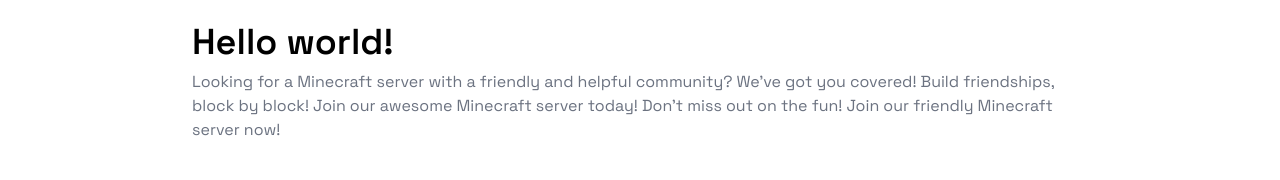
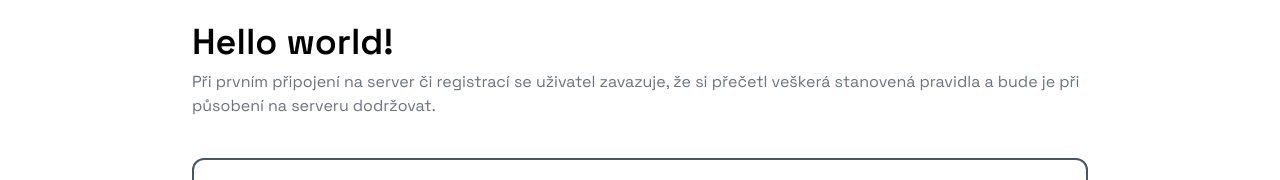
Before and after one commit to DejFcoder/LOP-MC-ntb, a React (Vite) app in the folder mc-server/: page /rules in a window 1280 px wide. Shown: the part 156-336 px from the top of the page. Built offline with nearby package versions, Linux system fonts and the light colour scheme.

Commit message:
some little changes

```diff
--- a/mc-server/public/locales/cz/translation.json
+++ b/mc-server/public/locales/cz/translation.json
@@ -1,5 +1,5 @@
 {
   "heading": "Hele vole",
-  "desc": "Hledáte Minecraft server s přátelskou a užitečnou komunitou? Máme vás na dosah! Budujte přátelství, blok po bloku! Připojte se k našemu skvělému serveru Minecraft ještě dnes! Nenechte si ujít zábavu! Připojte se nyní k našemu přátelskému serveru Minecraft!",
+  "desc": "Hledáte Minecraft server s přátelskou a užitečnou komunitou? Máme vás na dosah!",
   "VIPheading": "Náš shop s výhodnými nabídkami"
 }
--- a/mc-server/public/locales/en/translation.json
+++ b/mc-server/public/locales/en/translation.json
@@ -1,5 +1,5 @@
 {
   "heading": "Hello world!",
-  "desc": "Looking for a Minecraft server with a friendly and helpful community? We've got you covered! Build friendships, block by block! Join our awesome Minecraft server today! Don't miss out on the fun! Join our friendly Minecraft server now!",
+  "desc": "Looking for a Minecraft server with a friendly and helpful community? We've got you covered!",
   "VIPheading": "Our shop with favorable offers"
 }
--- a/mc-server/public/locales/sk/translation.json
+++ b/mc-server/public/locales/sk/translation.json
@@ -1,5 +1,5 @@
 {
   "heading": "Ahoj svet",
-  "desc": "Hľadáte Minecraft server s priateľskou a užitočnou komunitou? Pokryli sme vás! Budujte priateľstvá, blok po bloku! Pripojte sa k nášmu úžasnému Minecraft serveru ešte dnes! Nenechajte si ujsť zábavu! Pripojte sa k nášmu priateľskému Minecraft serveru teraz!",
+  "desc": "Hľadáte Minecraft server s priateľskou a užitočnou komunitou? Pokryli sme vás! Budujte priateľstvá, blok po bloku!",
   "VIPheading": "Náš shop s výhodnými ponukami"
 }
--- a/mc-server/src/components/HeroSection.tsx
+++ b/mc-server/src/components/HeroSection.tsx
@@ -1,8 +1,10 @@
 import { useState } from "react";
 import LobbyHeroImg from "../images/lobyHeroImg.png";
 import { CopyToClipboard } from "react-copy-to-clipboard";
+import { useTranslation } from "react-i18next";
 
 function HeroSection() {
+  const { t } = useTranslation();
   const [isCopied, setIsCopied] = useState<boolean>(false);
 
   const handleCopy = () => {
@@ -19,8 +21,7 @@
           </h2>
 
           <p className="mt-6 pr-5 max-w-2xl text-xl font-semibold text-[#404040] dark:text-gray-400">
-            Lorem ipsum urna, consectetur adipiscing elit. Urna risus hendrerit
-            dignissim duis fringilla
+          {t("desc")}
           </p>
           <CopyToClipboard text="mcLofP.com" onCopy={handleCopy}>
             <button
--- a/mc-server/src/pages/Rules.tsx
+++ b/mc-server/src/pages/Rules.tsx
@@ -48,7 +48,9 @@
           <h2 className="text-4xl mb-2 font-extrabold dark:text-white">
             {t("heading")}
           </h2>
-          <p className="mb-10 text-gray-500 dark:text-gray-400">{t("desc")}</p>
+          <p className="mb-10 text-gray-500 dark:text-gray-400">Při prvním připojení na server či registrací se uživatel zavazuje,
+            že si přečetl veškerá stanovená pravidla a bude je při působení na
+            serveru dodržovat.</p>
 
           <RuleBox title={"Základní Pravidla"} rules={basicRulesContent} />
           <RuleBox title={"Účet a herní klient"} rules={accountRulesContent} />
```
